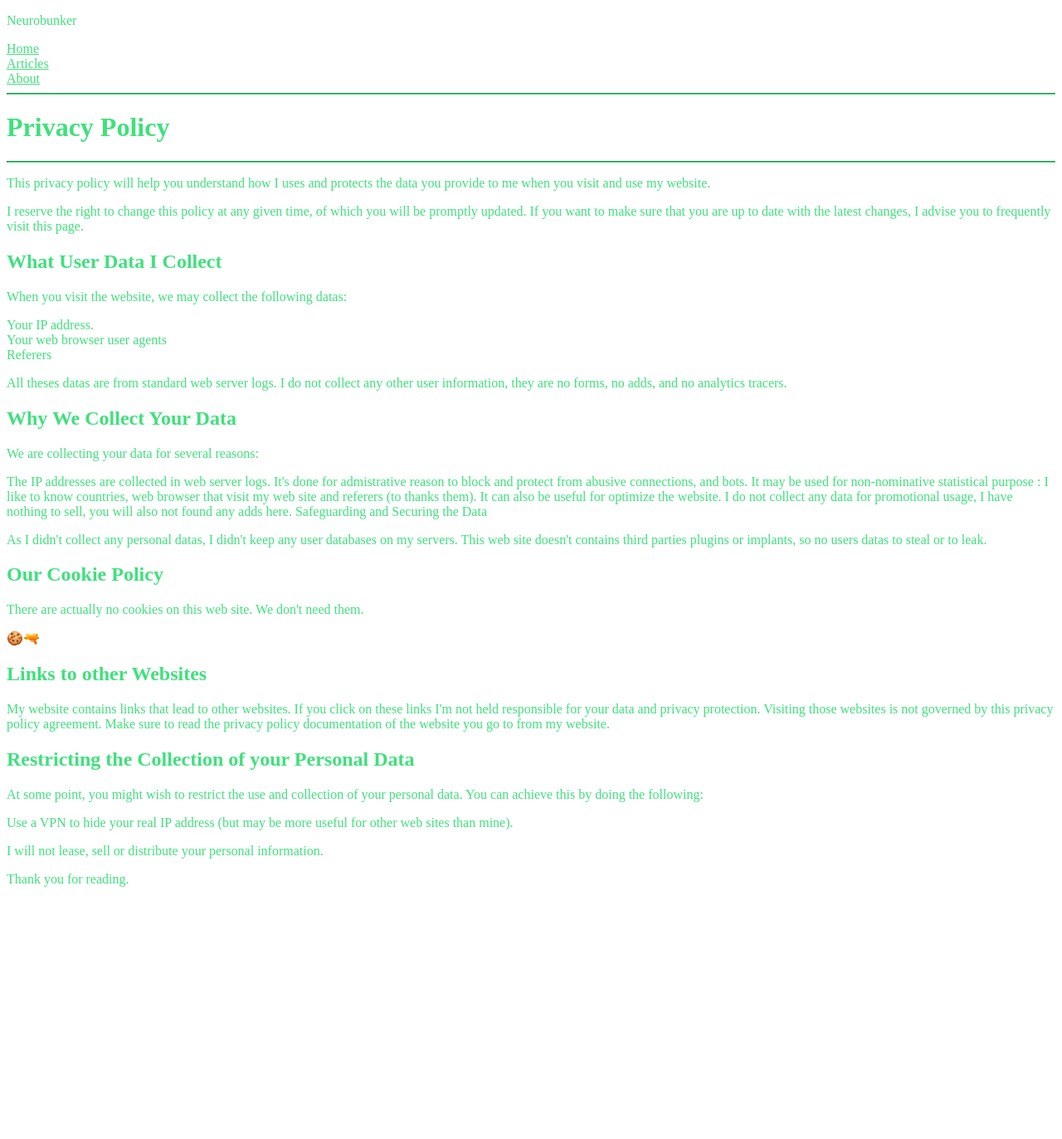
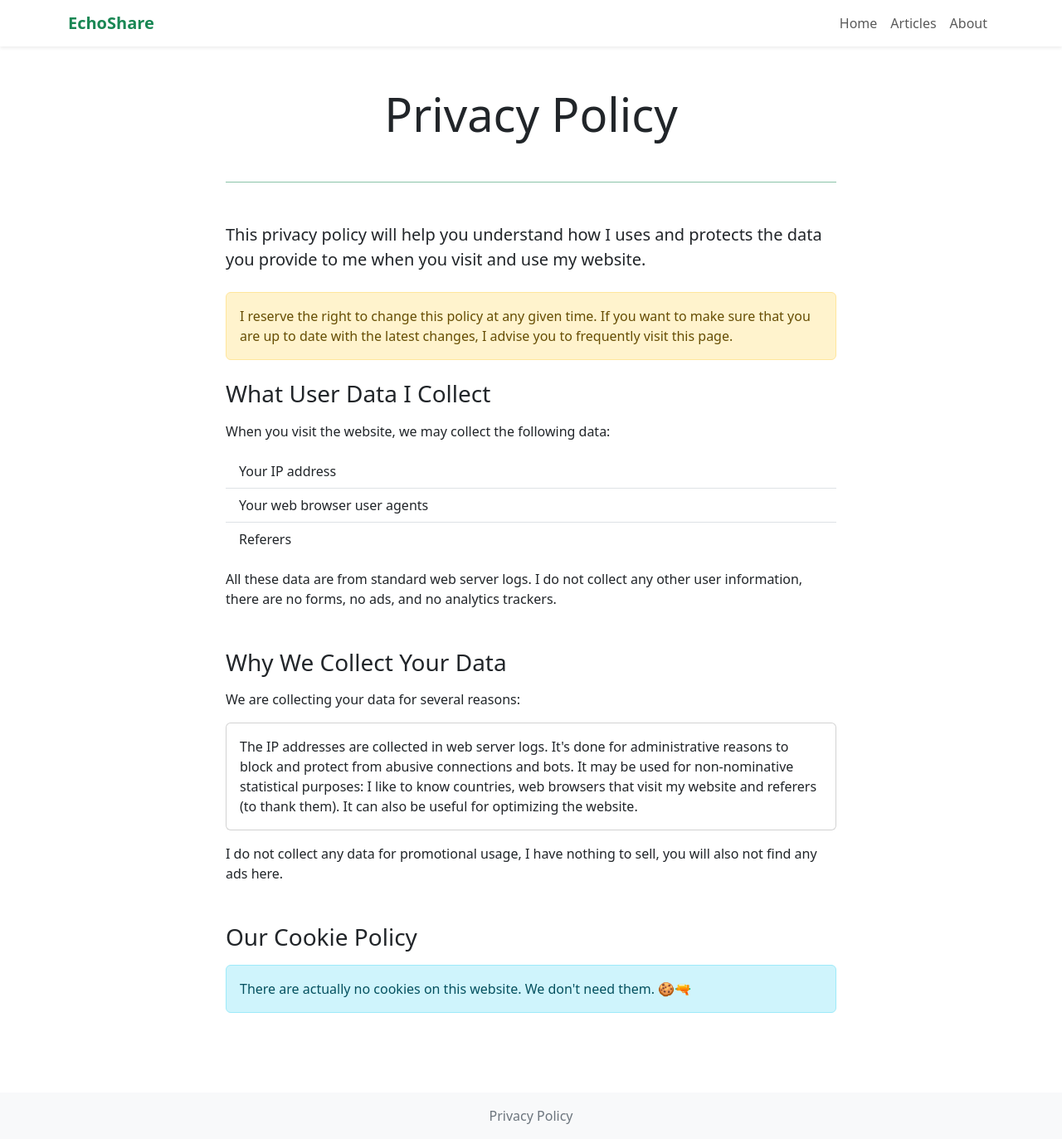
Before and after one commit to N3333xus/EchoShare, a Django app: page /privacy/ in a window 1280 px wide. Shown: the whole page at 83% size. Before the commit the page ends 1069 px from the top, so only its background shows below. Run offline with Django 5.2, Linux system fonts and the light colour scheme; some libraries are stand-ins or nearby versions.

Commit message:
clean frontend

```diff
--- a/echoshare_blog/static/css/main_home.css
+++ b/echoshare_blog/static/css/main_home.css
@@ -1,33 +1,48 @@
-/* Efeito Glow */
-.glow {
-    text-shadow: 0 0 15px #40e07d;
-    animation: glow 2s ease-in-out infinite alternate;
+:root {
+    --primary-color: #40e07d;
+    --secondary-color: #6c757d;
+    --hover-color: #34b467;
+    --background-color: #f8f9fa;
   }
 
-@keyframes glow {
-    from { text-shadow: 0 0 10px #40e07d; }
-    to { text-shadow: 0 0 20px #40e07d, 0 0 30px #40e07d; }
+  body {
+    font-family: 'Inter', system-ui, -apple-system, sans-serif;
+    background-color: var(--background-color);
+    min-height: 100vh;
+    display: flex;
+    flex-direction: column;
   }
 
-/* Estilização personalizada */
+  .navbar-brand {
+    font-size: 1.5rem;
+    color: var(--primary-color) !important;
+    transition: color 0.3s ease;
+  }
+
+  .navbar-brand:hover {
+    color: var(--hover-color) !important;
+  }
+
   .nav-link {
-    transition: all 0.3s ease!important;
+    color: var(--secondary-color) !important;
+    font-weight: 500;
     position: relative;
+    margin: 0 15px;
+    transition: color 0.3s ease;
   }
 
   .nav-link:hover {
-    transform: scale(1.1);
-    text-shadow: 0 0 10px #40e07d;
+    color: var(--primary-color) !important;
   }
 
   .nav-link::after {
     content: '';
     position: absolute;
+    bottom: -2px;
+    left: 0;
     width: 0;
     height: 2px;
-    bottom: 0;
-    left: 0;
-    background-color: #40e07d;
+    background-color: var(--primary-color);
     transition: width 0.3s ease;
   }
 
@@ -35,9 +50,16 @@
     width: 100%;
   }
 
-pre {
-    font-size: 0.6rem;
-    background-color: #001a00!important;
-    border: 1px solid #40e07d!important;
-    padding: 1rem!important;
+  .footer {
+    margin-top: auto;
   }
+
+  @media (max-width: 768px) {
+    .navbar-nav {
+      padding-top: 1rem;
+    }
+
+    .nav-link {
+      margin: 8px 0;
+    }
+  }
--- a/echoshare_blog/templates/privacy/privacy.html
+++ b/echoshare_blog/templates/privacy/privacy.html
@@ -4,77 +4,106 @@
 <head>
     <meta charset="UTF-8">
     <meta name="viewport" content="width=device-width, initial-scale=1.0">
-    <title>Neurobunker</title>
-    <link rel="stylesheet" href="{% static '/css/main_home.css' %} ">
+    <title>EchoShare - Privacy Policy</title>
 
+    <!-- Bootstrap CSS -->
+    <link href="https://cdn.jsdelivr.net/npm/bootstrap@5.3.0/dist/css/bootstrap.min.css" rel="stylesheet">
+
+    <!-- Favicons -->
     <link rel="apple-touch-icon" sizes="180x180" href="{% static 'favicons/apple-touch-icon.png' %}">
     <link rel="icon" type="image/png" sizes="32x32" href="{% static 'favicons/favicon-32x32.png' %}">
     <link rel="icon" type="image/png" sizes="16x16" href="{% static 'favicons/favicon-16x16.png' %}">
     <link rel="manifest" href="{% static 'favicons/site.webmanifest' %}">
+</head>
+<body class="d-flex flex-column min-vh-100">
 
-</head>
-<body TEXT=#40e07d LINK=#40e07d ALINK=#40e07d VLINK=#40e07d>
+    <!-- Navbar (same as home) -->
+    <nav class="navbar navbar-expand-lg navbar-light bg-white shadow-sm">
+        <div class="container">
+            <a class="navbar-brand fw-bold text-success" href="/">EchoShare</a>
 
-    <div class="top-nav">
-      <div class="art">
+            <button class="navbar-toggler" type="button" data-bs-toggle="collapse" data-bs-target="#navbarNav">
+                <span class="navbar-toggler-icon"></span>
+            </button>
 
-          </div>
+            <div class="collapse navbar-collapse" id="navbarNav">
+                <ul class="navbar-nav ms-auto">
+                    <li class="nav-item">
+                        <a class="nav-link" href="/">Home</a>
+                    </li>
+                    <li class="nav-item">
+                        <a class="nav-link" href="/articles/">Articles</a>
+                    </li>
+                    <li class="nav-item">
+                        <a class="nav-link" href="/about/">About</a>
+                    </li>
+                </ul>
+            </div>
+        </div>
+    </nav>
 
-          <div class="titulo-pagina">
-            <p>
-           Neurobunker
-            </p>
-          </div>
+    <!-- Main Content -->
+    <main class="container my-5 flex-grow-1">
+        <div class="row justify-content-center">
+            <div class="col-12 col-md-10 col-lg-8">
+                <h1 class="display-4 mb-4 text-center">Privacy Policy</h1>
+                <hr class="border-success opacity-50 my-5">
 
-      </div>
-      <div class="navbar">
-        <div class="home">
-              <a href="/">Home</a>
+                <div class="content">
+                    <p class="lead mb-4">This privacy policy will help you understand how I uses and protects the data you provide to me when you visit and use my website.</p>
+
+                    <div class="alert alert-warning mb-4">
+                        I reserve the right to change this policy at any given time. If you want to make sure that you are up to date with the latest changes, I advise you to frequently visit this page.
+                    </div>
+
+                    <section class="mb-5">
+                        <h2 class="h3 mb-3">What User Data I Collect</h2>
+                        <p>When you visit the website, we may collect the following data:</p>
+                        <ul class="list-group list-group-flush mb-3">
+                            <li class="list-group-item">Your IP address</li>
+                            <li class="list-group-item">Your web browser user agents</li>
+                            <li class="list-group-item">Referers</li>
+                        </ul>
+                        <p>All these data are from standard web server logs. I do not collect any other user information, there are no forms, no ads, and no analytics trackers.</p>
+                    </section>
+
+                    <section class="mb-5">
+                        <h2 class="h3 mb-3">Why We Collect Your Data</h2>
+                        <p>We are collecting your data for several reasons:</p>
+                        <div class="card mb-3">
+                            <div class="card-body">
+                                The IP addresses are collected in web server logs. It's done for administrative reasons to block and protect from abusive connections and bots. It may be used for non-nominative statistical purposes: I like to know countries, web browsers that visit my website and referers (to thank them). It can also be useful for optimizing the website.
+                            </div>
+                        </div>
+                        <p>I do not collect any data for promotional usage, I have nothing to sell, you will also not find any ads here.</p>
+                    </section>
+
+                    <section class="mb-5">
+                        <h2 class="h3 mb-3">Our Cookie Policy</h2>
+                        <div class="alert alert-info">
+                            There are actually no cookies on this website. We don't need them. 🍪🔫
+                        </div>
+                    </section>
+
+                    <!-- Other sections follow similar structure -->
+
+                </div>
+            </div>
         </div>
+    </main>
 
-        <div class="articles">
-              <a href="/articles/">Articles</a>
+    <!-- Footer (same as home) -->
+    <footer class="footer mt-auto py-3 bg-light">
+        <div class="container text-center">
+            <div class="row">
+                <div class="col">
+                    <a href="/privacy/" class="text-secondary text-decoration-none">Privacy Policy</a>
+                </div>
+            </div>
         </div>
+    </footer>
 
-        <div class="about">
-          <a href="/about/">About</a>
-          </div>
-
-      </div>
-    </div>
-    <hr style="border-color: #40e07d;">
-    <h1>Privacy Policy</h1 font-family: 'SDGlitch_Demo', sans-serif; >
-    <hr style="border-color: #40e07d;">
-    <p>This privacy policy will help you understand how I uses and protects the data you provide to me when you visit and use my website.
-    </p>
-    <p>I reserve the right to change this policy at any given time, of which you will be promptly updated.
-        If you want to make sure that you are up to date with the latest changes, I advise you to frequently visit this page.</p>
-    <h2>What User Data I Collect</h2>
-    <p>When you visit the website, we may collect the following datas:</p>
-
-    <p> Your IP address. </br>
-    Your web browser user agents</br>
-    Referers</p>
-    <p>All theses datas are from standard web server logs.
-        I do not collect any other user information, they are no forms, no adds, and no analytics tracers.</p>
-    <h2>Why We Collect Your Data</h2>
-    <p>We are collecting your data for several reasons:</p>
-    <p>The IP addresses are collected in web server logs. It's done for admistrative reason to block and protect from abusive connections, and bots. It may be used for non-nominative statistical purpose : I like to know countries, web browser that visit my web site and referers (to thanks them). It can also be useful for optimize the website.
-        I do not collect any data for promotional usage, I have nothing to sell, you will also not found any adds here.
-        Safeguarding and Securing the Data</p>
-    <p>As I didn't collect any personal datas, I didn't keep any user databases on my servers. This web site doesn't contains third parties plugins or implants, so no users datas to steal or to leak.</p>
-    <h2>Our Cookie Policy</h2>
-    <p>There are actually no cookies on this web site. We don't need them.</p>
-    <p>🍪🔫</p>
-    <h2>Links to other Websites</h2>
-    <p>My website contains links that lead to other websites. If you click on these links I'm not held responsible for your data and privacy protection. Visiting those websites is not governed by this privacy policy agreement. Make sure to read the privacy policy documentation of the website you go to from my website.
-</p>
-    <h2>Restricting the Collection of your Personal Data</h2>
-    <p>At some point, you might wish to restrict the use and collection of your personal data. You can achieve this by doing the following:
-    </p>
-    <p>Use a VPN to hide your real IP address (but may be more useful for other web sites than mine).</p>
-    <p>I will not lease, sell or distribute your personal information.</p>
-    <p>Thank you for reading.</br>
-
+    <!-- Bootstrap JS -->
+    <script src="https://cdn.jsdelivr.net/npm/bootstrap@5.3.0/dist/js/bootstrap.bundle.min.js"></script>
 </body>
 </html>
```
Also changed, not shown: echoshare_blog/static/css/articles.css (+30 -23 lines), echoshare_blog/static/css/main_posts.css (+43 -21 lines), echoshare_blog/templates/about/about.html (+53 -33 lines), echoshare_blog/templates/articles/articles.html (+39 -52 lines), echoshare_blog/templates/index.html (+31 -31 lines), echoshare_blog/templates/post_detail.html (+36 -46 lines). Lines whose indentation alone changed are shown as unchanged.
